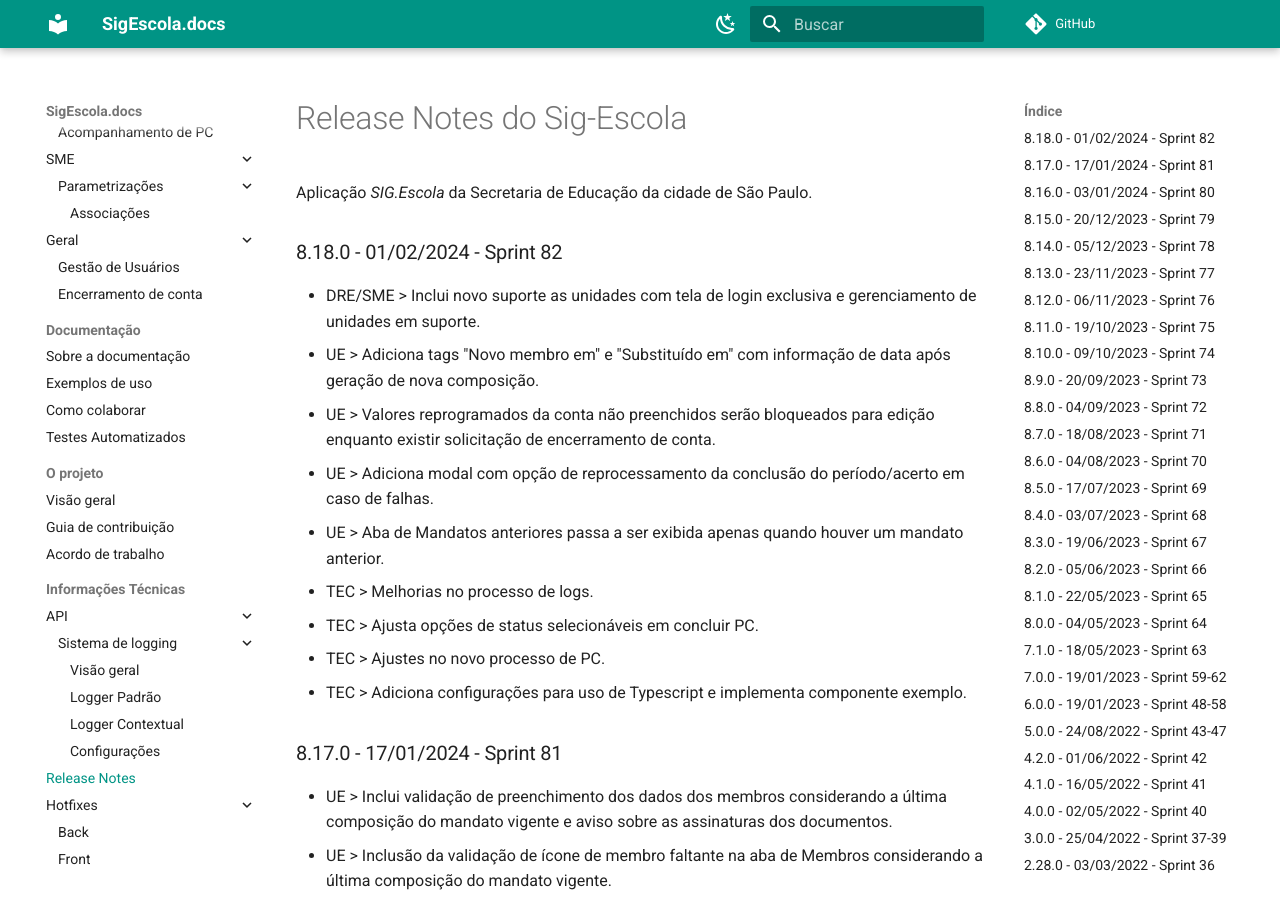
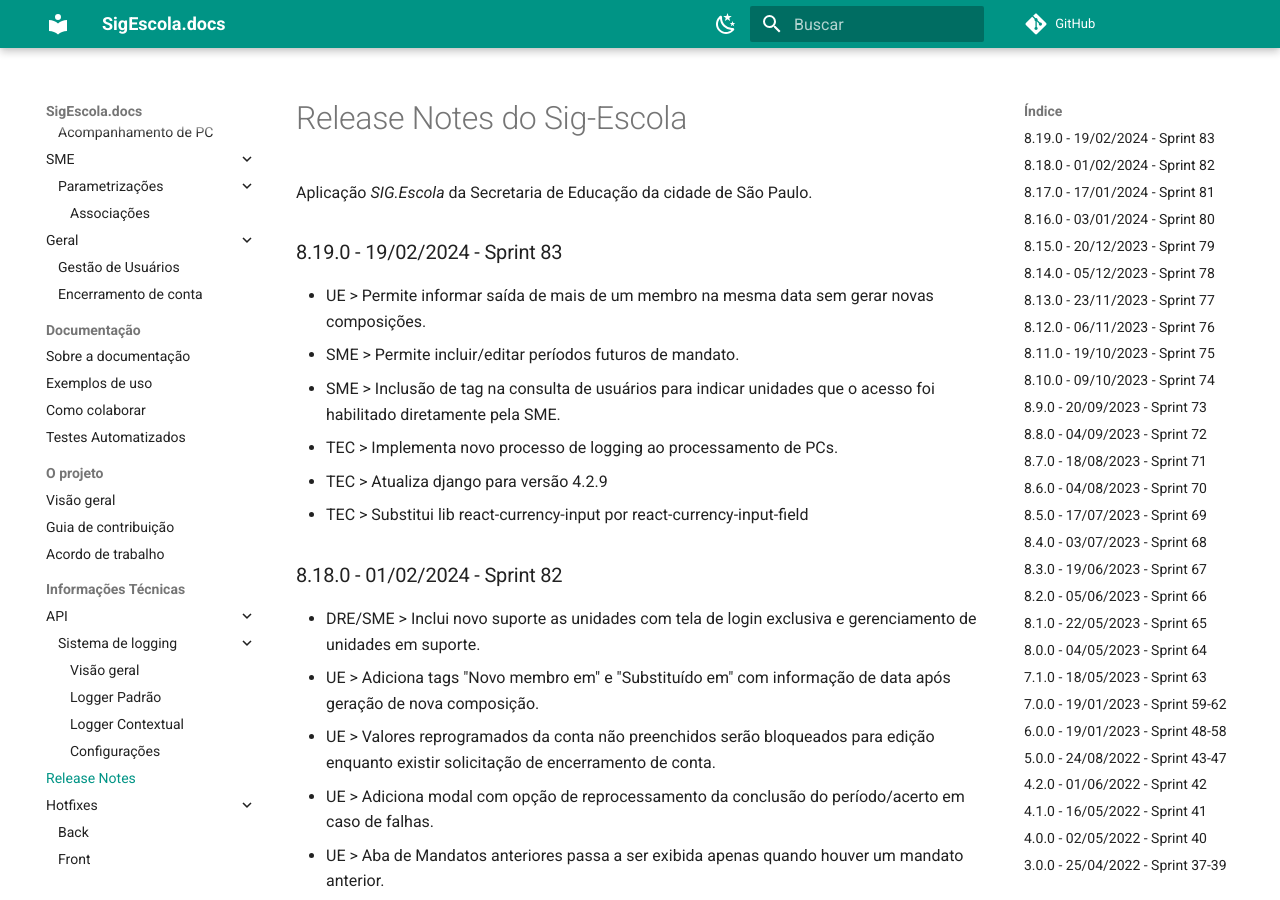
Before and after one commit to prefeiturasp/SME-PTRF-Docs, an MkDocs documentation site: the page built from docs/projeto/release_notes.md, in a window 1280 px wide and 900 px high. Built offline with MkDocs 1.6.1 and Material for MkDocs 9.7.7, drawn with Linux system fonts in a browser that asks for light colours; comment, search, counter and statistics services are not loaded.

Commit message:
Update release_notes.md

```diff
--- a/docs/projeto/release_notes.md
+++ b/docs/projeto/release_notes.md
@@ -1,6 +1,14 @@
 # Release Notes do Sig-Escola
 
 Aplicação *SIG.Escola* da Secretaria de Educação da cidade de São Paulo.
+
+### 8.19.0 - 19/02/2024 - Sprint 83
+* UE > Permite informar saída de mais de um membro na mesma data sem gerar novas composições.
+* SME > Permite incluir/editar períodos futuros de mandato.
+* SME > Inclusão de tag na consulta de usuários para indicar unidades que o acesso foi habilitado diretamente pela SME.
+* TEC > Implementa novo processo de logging ao processamento de PCs.
+* TEC > Atualiza django para versão 4.2.9
+* TEC > Substitui lib react-currency-input por react-currency-input-field
 
 ### 8.18.0 - 01/02/2024 - Sprint 82
 * DRE/SME > Inclui novo suporte as unidades com tela de login exclusiva e gerenciamento de unidades em suporte.
```
